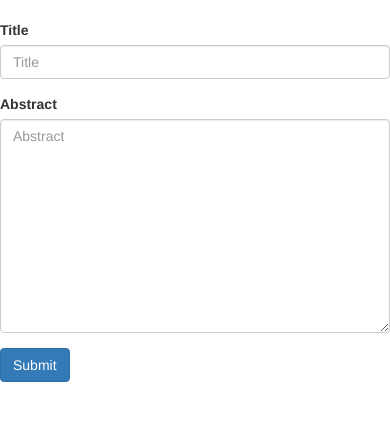
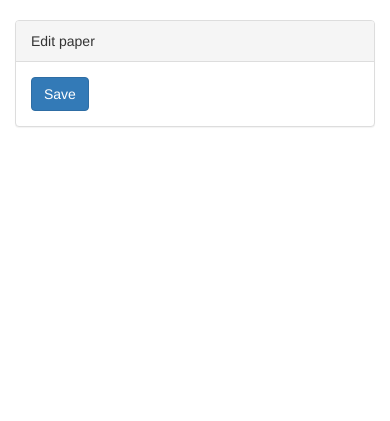
Before and after one commit to TadejSk/conference-scheduler, a Django app: page /app/papers/view/ in a window 390 px wide. Shown: the part 117-538 px from the top of the page. Run offline with Django 3.2, Linux system fonts and the light colour scheme; data that the repository does not hold is empty; some libraries are stand-ins or nearby versions.

Commit message:
Added the option to edit and manually add papers

```diff
--- a/app/urls.py
+++ b/app/urls.py
@@ -15,5 +15,6 @@ urlpatterns = [
     url(r'^settings/schedule/change_slot_length/', views.schedule_change_slot_time, name='schedule_change_slot_length'),
     url(r'^settings/schedule/', views.schedule_settings, name='schedule_settings'),
     url(r'^papers/view/', views.view_paper, name='view_papers'),
+    url(r'^papers/update/', views.update_paper, name='update_paper'),
 
 ]
--- a/app/views/views_papers.py
+++ b/app/views/views_papers.py
@@ -1,10 +1,30 @@
 from django.forms import modelformset_factory
-from django.shortcuts import render
+from django.http import Http404
+from django.shortcuts import render, redirect
+from app.classes import PaperForm
 from app.models import Paper
 
 __author__ = 'Tadej'
 
 def view_paper(request):
-    AuthorFormSet = modelformset_factory(Paper, fields=('title', 'abstract'))
-    formset = AuthorFormSet(queryset=Paper.objects.filter(pk=-1))
+    id = request.GET.get('id',0)
+    if id != 0:
+        if Paper.objects.get(pk=id).user_id != request.user.pk:
+            raise Http404("The selected view does not exist")
+    PaperFormSet = modelformset_factory(Paper,extra=1,max_num=1, fields=('title', 'abstract'))
+    paper_id = request.GET.get('id', 0)
+    formset = PaperFormSet(queryset=Paper.objects.filter(pk=paper_id))
     return render(request, 'app/view_paper.html', {'formset':formset})
+
+def update_paper(request):
+    if request.method == "POST":
+        PaperFormSet = modelformset_factory(Paper,extra=0, fields=('title', 'abstract'))
+        formset = PaperFormSet(request.POST, request.FILES)
+        objs = formset.save(commit=False)
+        for obj in objs:
+            if obj.user_id == None:
+                obj.user_id = request.user.pk
+            obj.save()
+        return redirect('/app/index/')
+    else:
+        return Http404
--- a/templates/app/index.html
+++ b/templates/app/index.html
@@ -11,9 +11,12 @@
                     Imported authors: {{ num_authors }}
                     <ul class="list-group">
                         {% for i in num_papers|custom_range %}
-                            <li class="list-group-item">{{ paper_titles|get_element_at:i }}</li>
+                            <a href="/app/papers/view/?id={{ paper_ids|get_element_at:i }}">
+                                <li class="list-group-item">{{ paper_titles|get_element_at:i }}</li>
+                            </a>
                         {% endfor %}
                     </ul>
+                    <a href="/app/papers/view/" class="btn btn-default">Add paper</a>
                     <form action="{% url 'app:import_data' %}" method="post">
                         {% csrf_token %}
                         <div class="input-group col-md-10">
--- a/templates/app/view_paper.html
+++ b/templates/app/view_paper.html
@@ -3,18 +3,23 @@
 {% bootstrap_css %}
 {% bootstrap_javascript %}
 {% block content %}
-
-    {{ formset.management_form }}
-    {% for form in formset %}
-        <form method="post" action="">
+        <div class="col-md-12">
+            <div class="panel panel-default">
+                <div class="panel-heading">
+                    Edit paper
+                </div>
+                <div class="panel-body">
+                    <form method="post" action="{% url 'app:update_paper' %}">
                         {% csrf_token %}
-        {% bootstrap_form form %}
+                        {% bootstrap_formset formset %}
                         {% buttons %}
                             <button type="submit" class="btn btn-primary">
-            {% bootstrap_icon "star" %} Submit
+                               Save
                             </button>
                         {% endbuttons %}
                     </form>
-    {% endfor %}
+                </div>
+            </div>
+        </div>
 
 {% endblock %}
```
Also changed, not shown: app/views/views_main.py (+13 -2 lines). Lines whose indentation alone changed are shown as unchanged.
